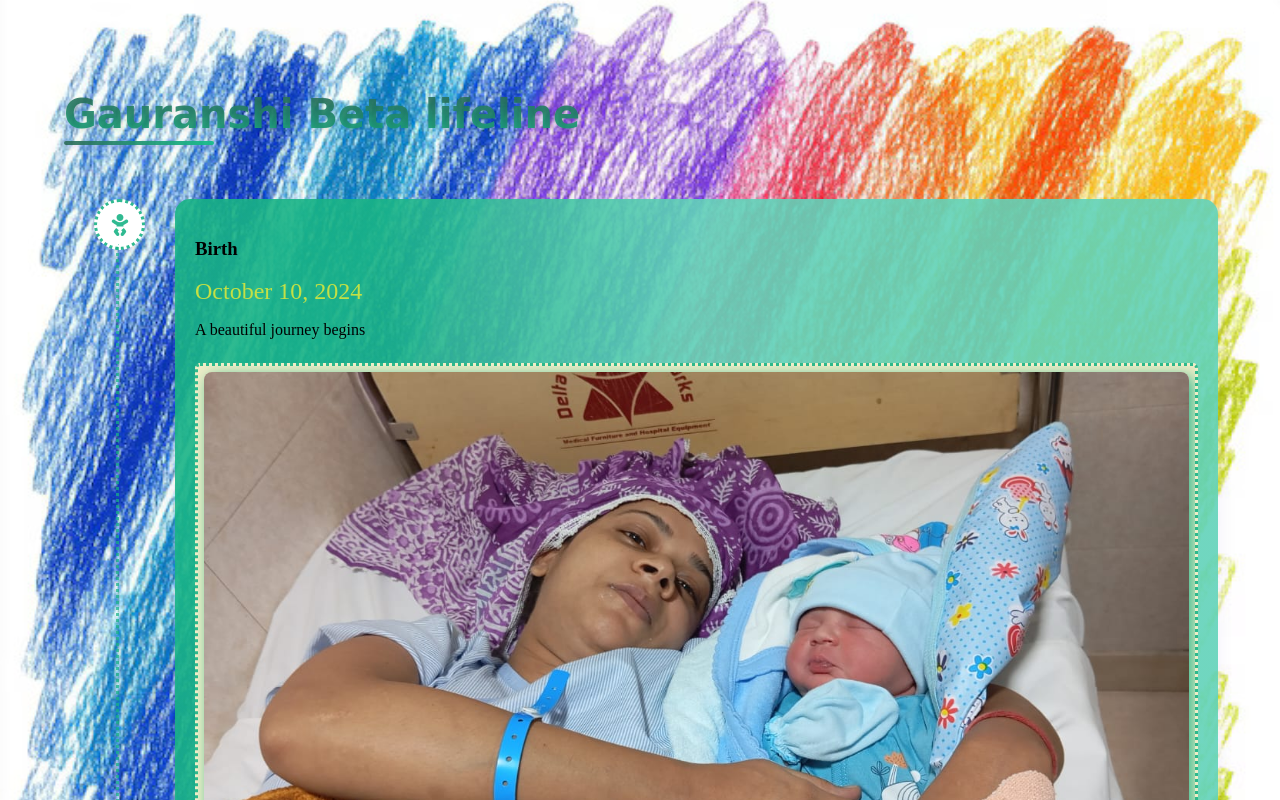
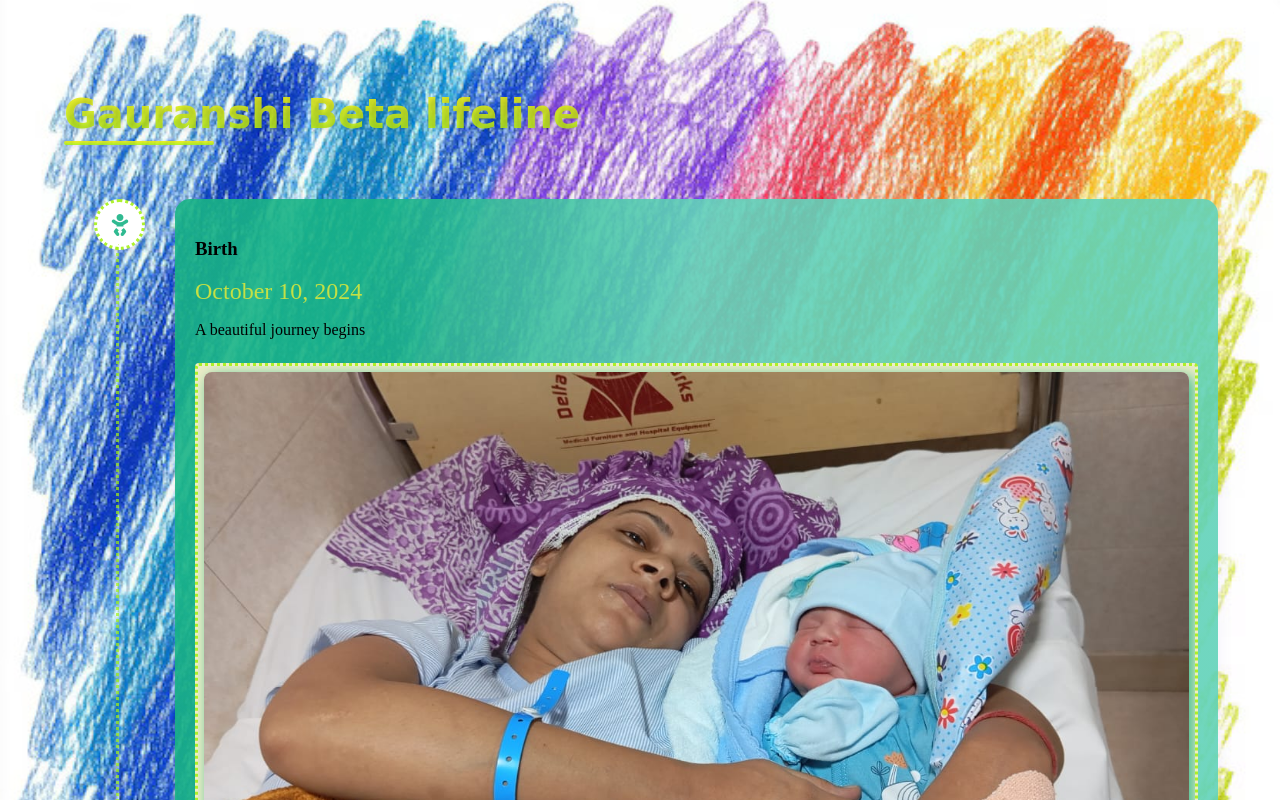
Before and after one commit to PRS12/Gaura_project, a Next.js app: page / in a window 1280 px wide. Shown: the top 800 px of the page. Built offline with nearby package versions, Linux system fonts and the light colour scheme.

Commit message:
commit for the day 19july 19:10pm

```diff
--- a/styles/Timeline.module.css
+++ b/styles/Timeline.module.css
@@ -77,8 +77,8 @@
   flex-grow: 2;
   box-shadow: 0 4px 15px rgba(147, 112, 219, 0.1);
   position: relative;
-  border-color: #19b385e6 ;
-  border: 3pcx dotted #19b385e6;
+  border-color:  #a4f114e3 ;
+  border: 4pcx dotted  #a4f114e3;
   animation: borderDash 15s linear infinite;
 }
 
@@ -93,7 +93,7 @@
   border-radius: 4px;
   opacity: 0.8;
   filter: drop-shadow(0 3px 4px rgba(147, 112, 219, 0.2));
-  border-left: 3px dotted #19b385e6 ;
+  border-left: 3px dotted #a4f114e3;
   background: transparent;
   animation: borderDash 15s linear infinite;
 }
@@ -109,7 +109,8 @@
   overflow: hidden;
   cursor: pointer;
   transition: transform 0.3s ease;
-  border: 3px dotted #19b385e6 ;
+  border: 3px dotted #a4f114e3;
+  border-radius: 4px;
   animation: borderDash 15s linear infinite;
   box-shadow: 1 6px 20px rgba(213, 243, 94, 0.2);
   position: relative;
@@ -165,7 +166,7 @@
   position: relative;
   width: 600px;
   height: 600px;
-  background: #fff;
+  background: linear-gradient(180deg, #f1ea14e6, #a4f114e3);
   border-radius: 8px;
   padding: 20px;
   overflow: hidden;
@@ -211,7 +212,7 @@
   padding: 15px;
   border-radius: 8px;
   width: 100%;
-  border: 2px dotted #19b385e6 ;
+  border: 4px dotted #19b385e6 ;
   animation: borderDash 15s linear infinite;
 }
 
@@ -222,14 +223,14 @@
   border: none;
   background: transparent;
   font-size: 1rem;
-  color: #333;
+  color: linear-gradient(180deg, #f1ea14e6, #a4f114e3);
   resize: vertical;
   font-family: inherit;
   outline: none;
 }
 
 .modalTextArea::placeholder {
-  color: #19b385e6 ;
+  color: linear-gradient(180deg, #f1ea14e6, #a4f114e3) ;
   opacity: 0.6;
 }
 
@@ -273,20 +274,20 @@
 
 @keyframes borderDash {
   0% {
-    border-color: #19b385e6 ;
+    border-color:  #a4f114e3;
   }
   25% {
-    border-color: #19b385e6;
+    border-color: #a4f114e3;
   }
   50% {
-    border-color: #19b385e6;;
+    border-color: #a4f114e3;
   }
   75% {
-    border-color: #19b385e6;;
+    border-color: #a4f114e3;
   }
   100% {
-    border-color: #19b385e6;
-  }
+    border-color: #a4f114e3;
+    }
 }
 
 @keyframes fadeInDots {
--- a/styles/globals.css
+++ b/styles/globals.css
@@ -46,7 +46,7 @@ h1 {
   font-size: 2.5rem;
   margin-bottom: 1.5rem;
   text-shadow: 2px 2px 4px rgba(0, 0, 0, 0.1);
-  background: linear-gradient(180deg, #2c6856e6, #19bd8cf6);
+  background: linear-gradient(180deg, #f1ea14e6, #a4f114e3);
   -webkit-background-clip: text;
   background-clip: text;
   color: transparent;
@@ -61,7 +61,7 @@ h1::after {
   left: 0;
   width: 150px;
   height: 4px;
-  background: linear-gradient(90deg, #2c6856e6, #19bd8cf6);
+  background: linear-gradient(180deg, #f1ea14e6, #a4f114e3);
   border-radius: 2px;
   box-shadow: 0 2px 4px rgba(147, 112, 219, 0.2);
 }
```
